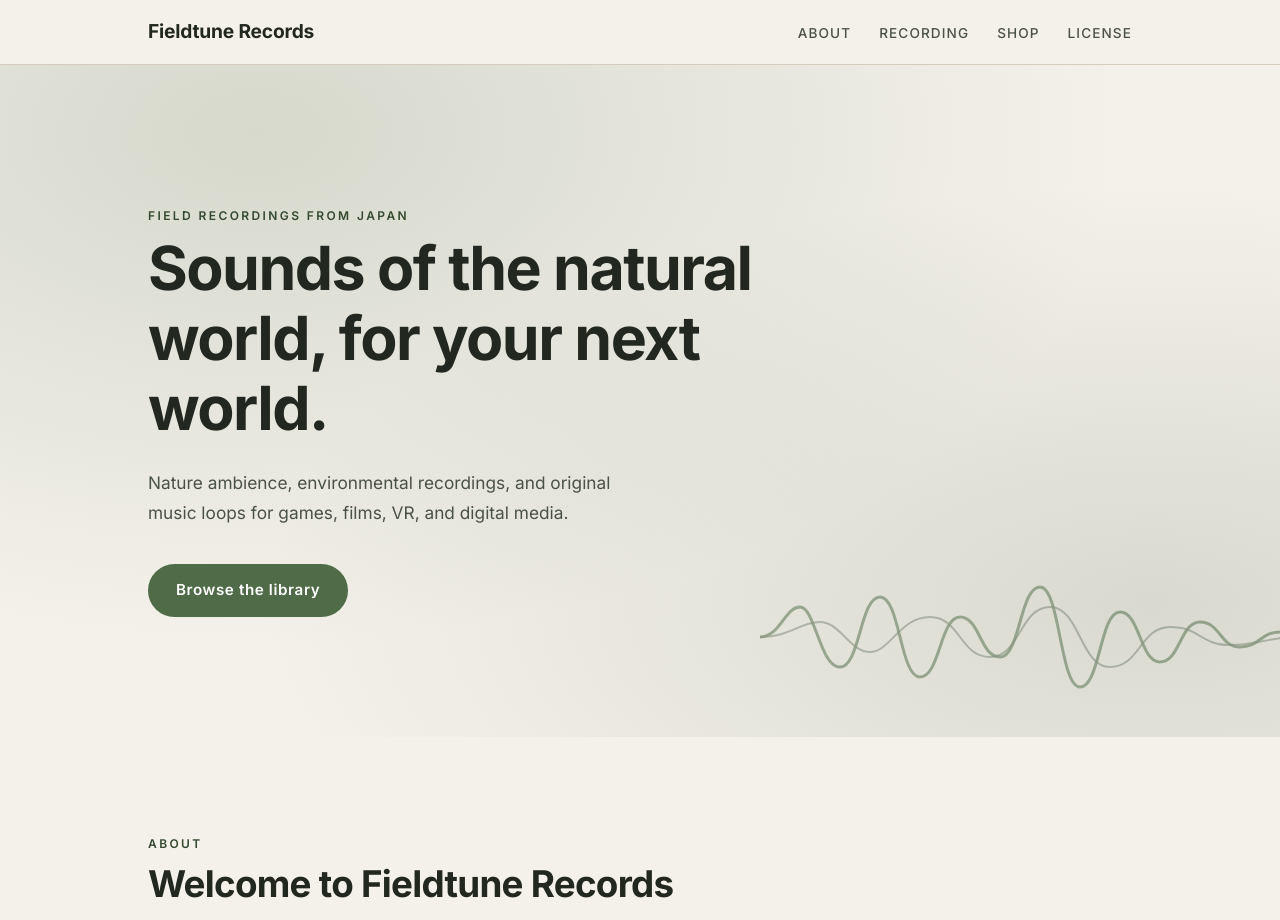
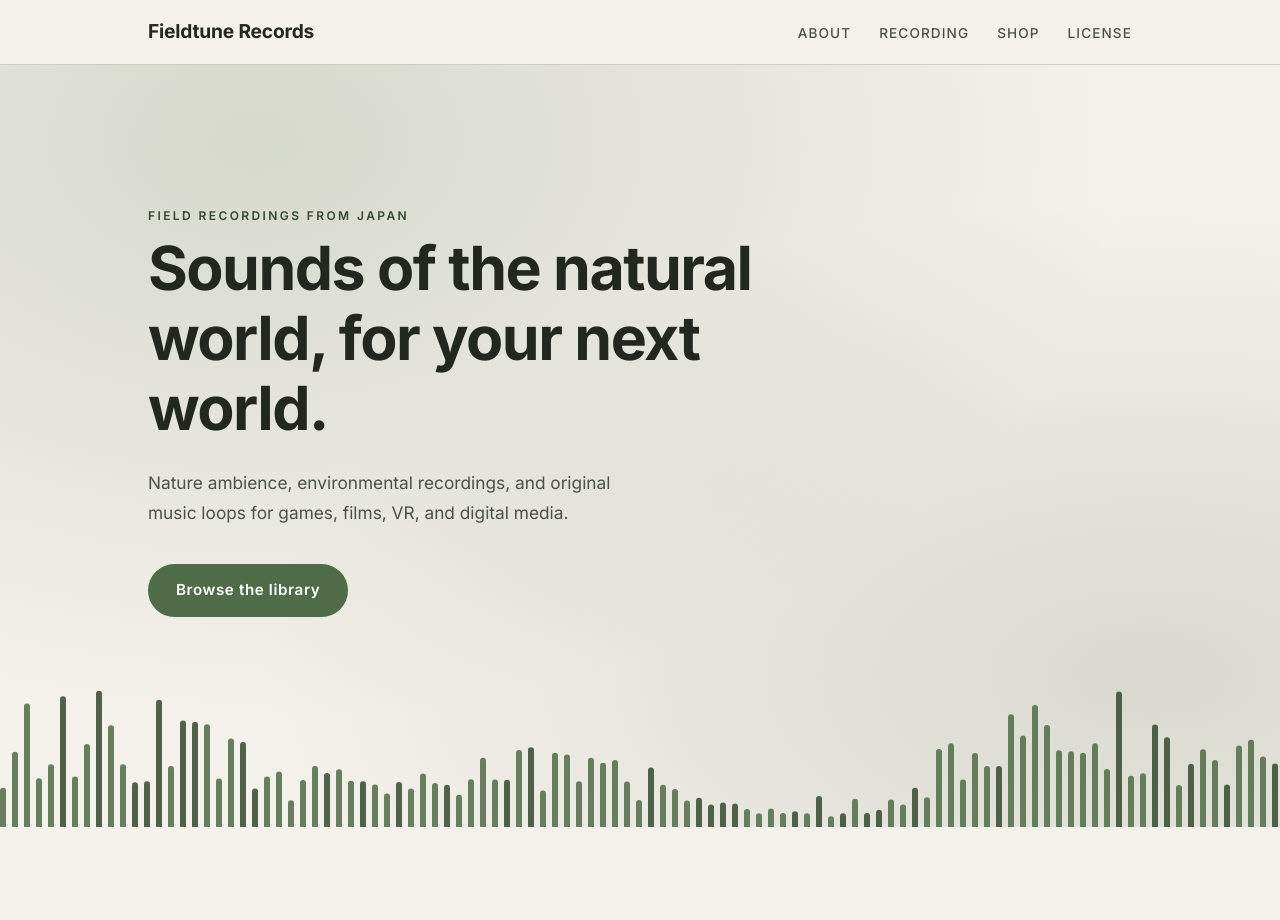
Before and after one commit to jacqueline37/fieldtunerecords, a plain HTML site: page index.html in a window 1280 px wide. Shown: the top 920 px of the page. Drawn offline with Linux system fonts and the light colour scheme.

Commit message:
Replace hero waveform with a row of standing bars
The thin, wobbly sine-wave line looked dated. Draw bars standing on the
hero's bottom edge instead, shaped like gusts of wind, so they read as a
level meter and as grass in a field. Heights are deterministic, bars rise
once on load, and the animation is off under prefers-reduced-motion.

Also add visible keyboard focus outlines for links and the button.

Co-Authored-By: Claude Sonnet 5.5 <noreply@anthropic.com>

```diff
--- a/index.html
+++ b/index.html
@@ -54,7 +54,7 @@
   /* Hero */
   .hero {
     position: relative;
-    padding: 140px 0 120px;
+    padding: 140px 0 210px;
     overflow: hidden;
     background:
       radial-gradient(ellipse at 20% 10%, rgba(79,107,71,0.18), transparent 60%),
@@ -71,7 +71,22 @@
   }
   .hero p { margin-top: 24px; max-width: 46ch; font-size: 1.08rem; color: var(--ink-soft); }
   .hero p.eyebrow { margin-top: 0; margin-bottom: 8px; font-size: 0.75rem; color: var(--moss-dark); }
-  .wave { position: absolute; right: -40px; bottom: 40px; width: 560px; max-width: 70%; opacity: 0.5; }
+  /* Grass-like bars that double as a level meter: the sound of a field */
+  .field { position: absolute; left: 0; right: 0; bottom: 0; height: 150px; pointer-events: none; }
+  .field svg { display: block; }
+  .field rect {
+    opacity: 0.85;
+    transform-box: fill-box; transform-origin: 50% 100%;
+    animation: rise 0.9s cubic-bezier(0.2, 0.7, 0.2, 1) both;
+  }
+  .field.static rect { animation: none; }
+  @keyframes rise { from { transform: scaleY(0); } }
+  a:focus-visible, .btn:focus-visible { outline: 3px solid var(--moss-dark); outline-offset: 3px; border-radius: 4px; }
+  @media (prefers-reduced-motion: reduce) {
+    html { scroll-behavior: auto; }
+    .field rect { animation: none; }
+    .store { transition: none; }
+  }
   .btn {
     display: inline-block; margin-top: 36px;
     padding: 13px 28px; border-radius: 999px;
@@ -129,7 +144,8 @@
 
   @media (max-width: 720px) {
     nav ul { display: none; }
-    .hero { padding: 96px 0 88px; }
+    .hero { padding: 96px 0 170px; }
+    .field { height: 110px; }
     section { padding: 72px 0; }
     .license { grid-template-columns: 1fr; }
   }
@@ -156,10 +172,7 @@
     <p>Nature ambience, environmental recordings, and original music loops for games, films, VR, and digital media.</p>
     <a href="#shop" class="btn">Browse the library</a>
   </div>
-  <svg class="wave" viewBox="0 0 560 120" fill="none" aria-hidden="true">
-    <path d="M0 60 C 20 60, 25 30, 40 30 S 60 90, 80 90 S 100 20, 120 20 S 140 100, 160 100 S 180 40, 200 40 S 220 80, 240 80 S 260 10, 280 10 S 300 110, 320 110 S 340 35, 360 35 S 380 85, 400 85 S 420 45, 440 45 S 460 70, 480 70 S 500 55, 520 55 S 540 60, 560 60" stroke="#4f6b47" stroke-width="3" stroke-linecap="round"/>
-    <path d="M0 60 C 30 60, 40 45, 60 45 S 90 75, 110 75 S 140 40, 170 40 S 200 80, 230 80 S 260 30, 290 30 S 320 90, 350 90 S 380 50, 410 50 S 440 68, 470 68 S 510 58, 560 60" stroke="#34492f" stroke-width="2" stroke-linecap="round" opacity="0.6"/>
-  </svg>
+  <div class="field" id="field" aria-hidden="true"></div>
 </header>
 
 <section id="about">
@@ -259,6 +272,57 @@
   </div>
 </footer>
 
-<script>document.getElementById('y').textContent = new Date().getFullYear();</script>
+<script>
+document.getElementById('y').textContent = new Date().getFullYear();
+
+// Hero: bars standing on the baseline, shaped like gusts of wind.
+// Heights are deterministic (no Math.random) so a resize never reshuffles them.
+(function () {
+  var el = document.getElementById('field');
+  if (!el) return;
+  var NS = 'http://www.w3.org/2000/svg', PITCH = 12, WIDTH = 6, built = false;
+
+  function rnd(i) {
+    var t = (i * 2654435761) >>> 0;
+    t ^= t >>> 15; t = Math.imul(t, 2246822519) >>> 0; t ^= t >>> 13;
+    return (t >>> 0) / 4294967296;
+  }
+  function level(i) {
+    var gust = 0.55 + 0.45 * Math.sin(i * 0.11 + 0.8) * Math.cos(i * 0.037);
+    return Math.min(1, Math.max(0.06, gust * (0.3 + 0.7 * rnd(i))));
+  }
+  function build() {
+    var w = el.clientWidth, h = el.clientHeight;
+    if (!w || !h) return;
+    var n = Math.ceil(w / PITCH) + 1;
+    var svg = document.createElementNS(NS, 'svg');
+    svg.setAttribute('width', w);
+    svg.setAttribute('height', h);
+    for (var i = 0; i < n; i++) {
+      var bh = Math.max(10, level(i) * h);
+      var r = document.createElementNS(NS, 'rect');
+      r.setAttribute('x', i * PITCH);
+      r.setAttribute('y', h - bh);
+      r.setAttribute('width', WIDTH);
+      r.setAttribute('height', bh + WIDTH);
+      r.setAttribute('rx', WIDTH / 2);
+      r.setAttribute('fill', rnd(i + 999) < 0.3 ? '#34492f' : '#4f6b47');
+      r.style.animationDelay = Math.round((i / n) * 700) + 'ms';
+      svg.appendChild(r);
+    }
+    el.textContent = '';
+    el.appendChild(svg);
+    if (built) el.classList.add('static');
+    built = true;
+  }
+
+  build();
+  var timer;
+  window.addEventListener('resize', function () {
+    clearTimeout(timer);
+    timer = setTimeout(build, 150);
+  });
+})();
+</script>
 </body>
 </html>
```
